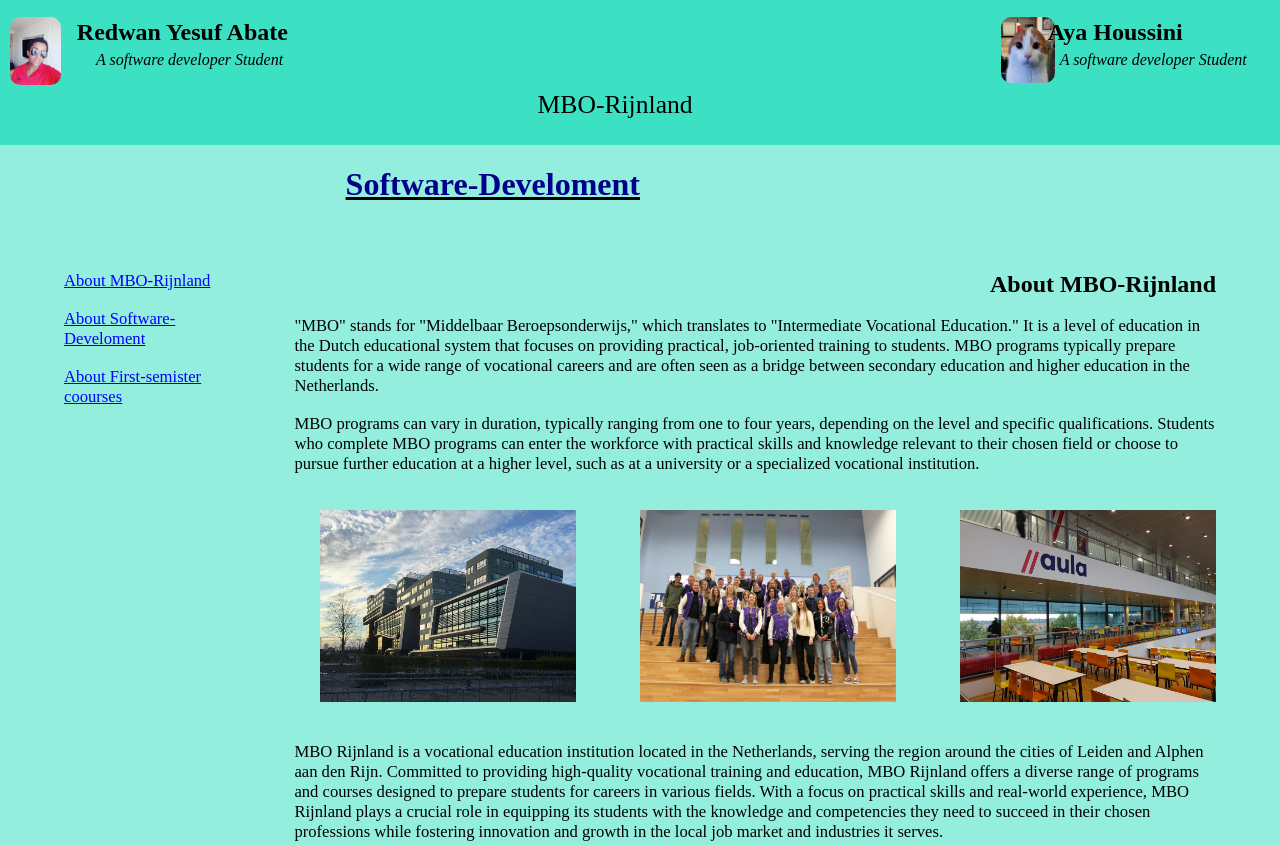
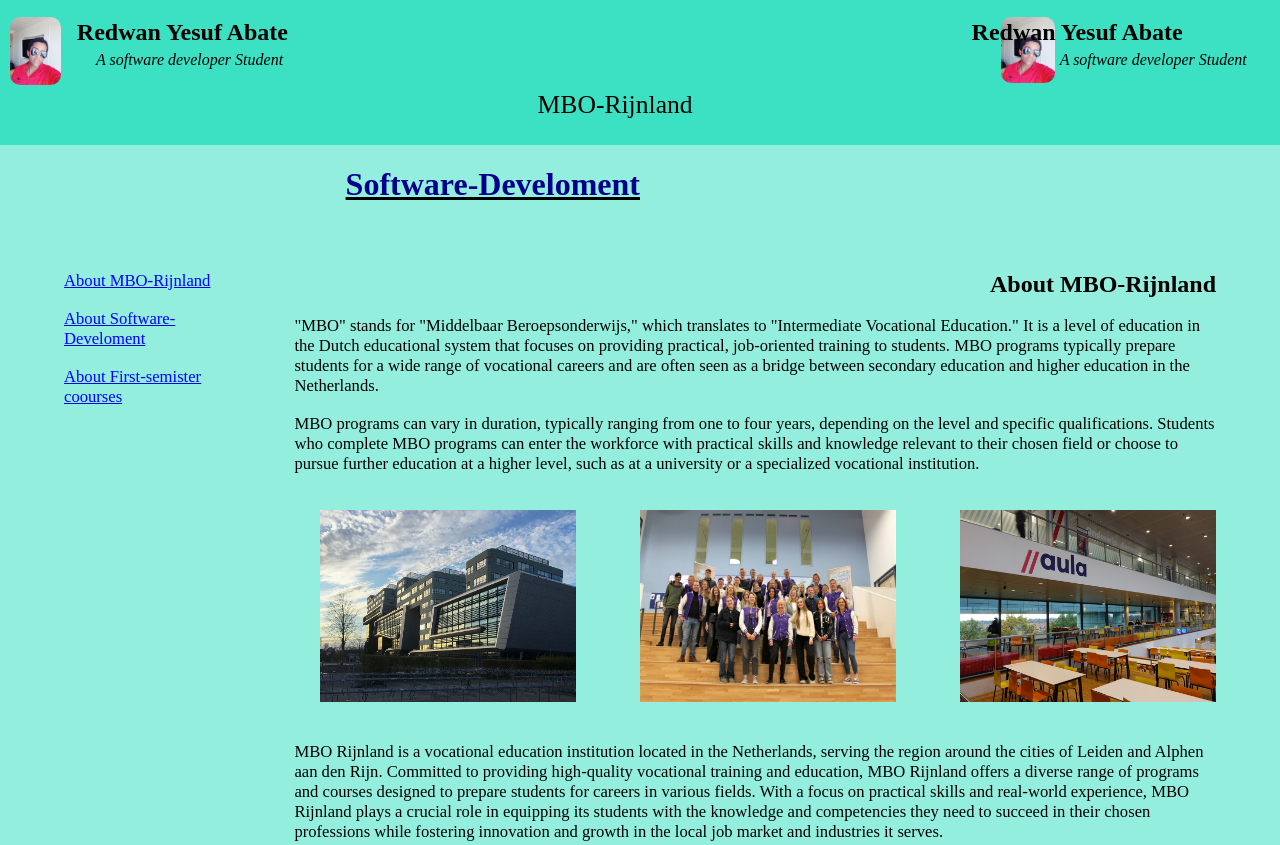
Before and after one commit to redwanabate/Redwan-yesuf, a plain HTML site: page index.html in a window 1280 px wide. Shown: the top 845 px of the page. Drawn offline with nearby package versions, Linux system fonts and the light colour scheme.

Commit message:
Update index.html

```diff
--- a/index.html
+++ b/index.html
@@ -13,13 +13,13 @@
          <header>
             <section>
                 <article>
-                    <img id="profile" src="image.jpg" alt="Redwan's profile page">
+                    <img id="profile" src="image.jpg" alt="Redwan's profile pic">
                     <h2 id="h2">Redwan Yesuf Abate</h2>
                     <p id="parag"> A software developer Student</p>
                 </article>
                 <article>
-                    <img id="profile2" src="Aya-img.png" alt="Aya's profile page">
-                    <h2 id="h22">Aya Houssini</h2>
+                    <img id="profile2" src="image.jpg" alt="Redwan's profile pic">
+                    <h2 id="h22">Redwan Yesuf Abate</h2>
                     <p id="parag2"> A software developer Student</p>
                 </article>
 
@@ -118,7 +118,7 @@
             <br><br><br>
 
 
-            <p>&#169; 2023 De Eerste pagina's - All rights reserved - Developed by Redwan Yesuf & Aya Houssini </p>
+            <p>&#169; 2023 De Eerste pagina's - All rights reserved - Developed by Redwan Yesuf</p>
 
          </footer>
 
```
